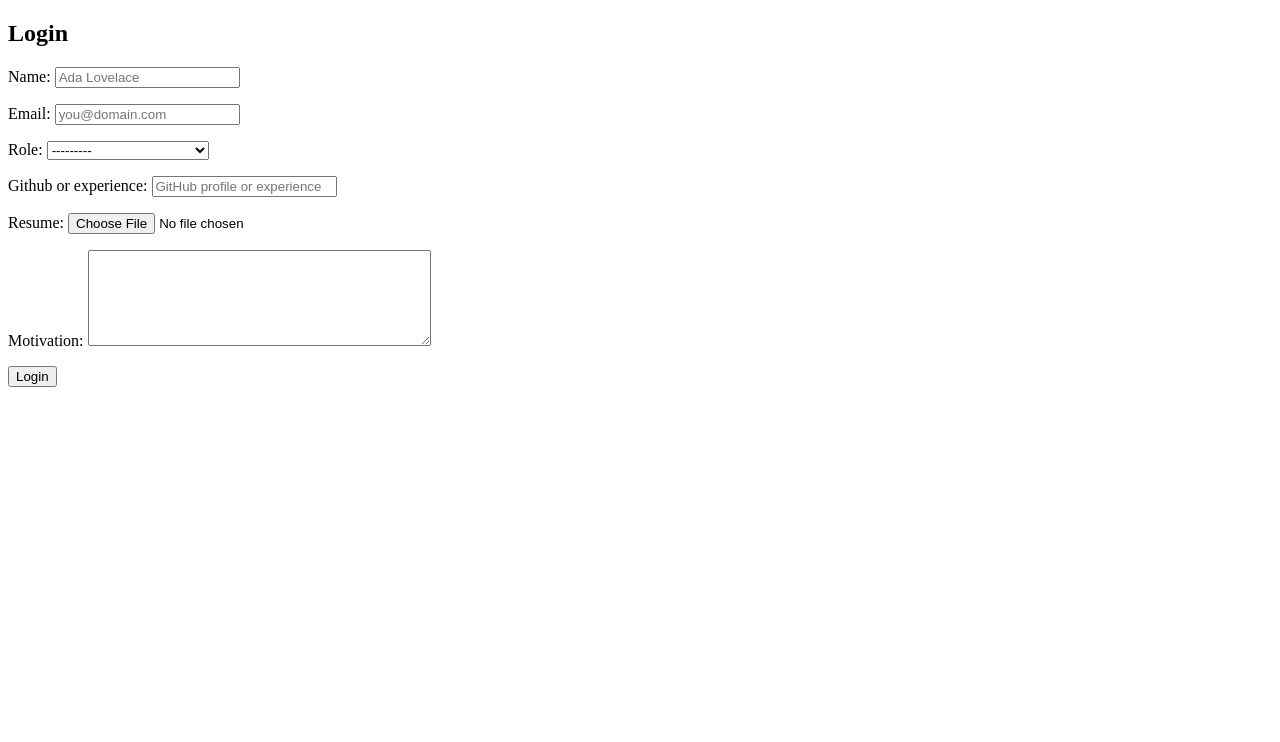
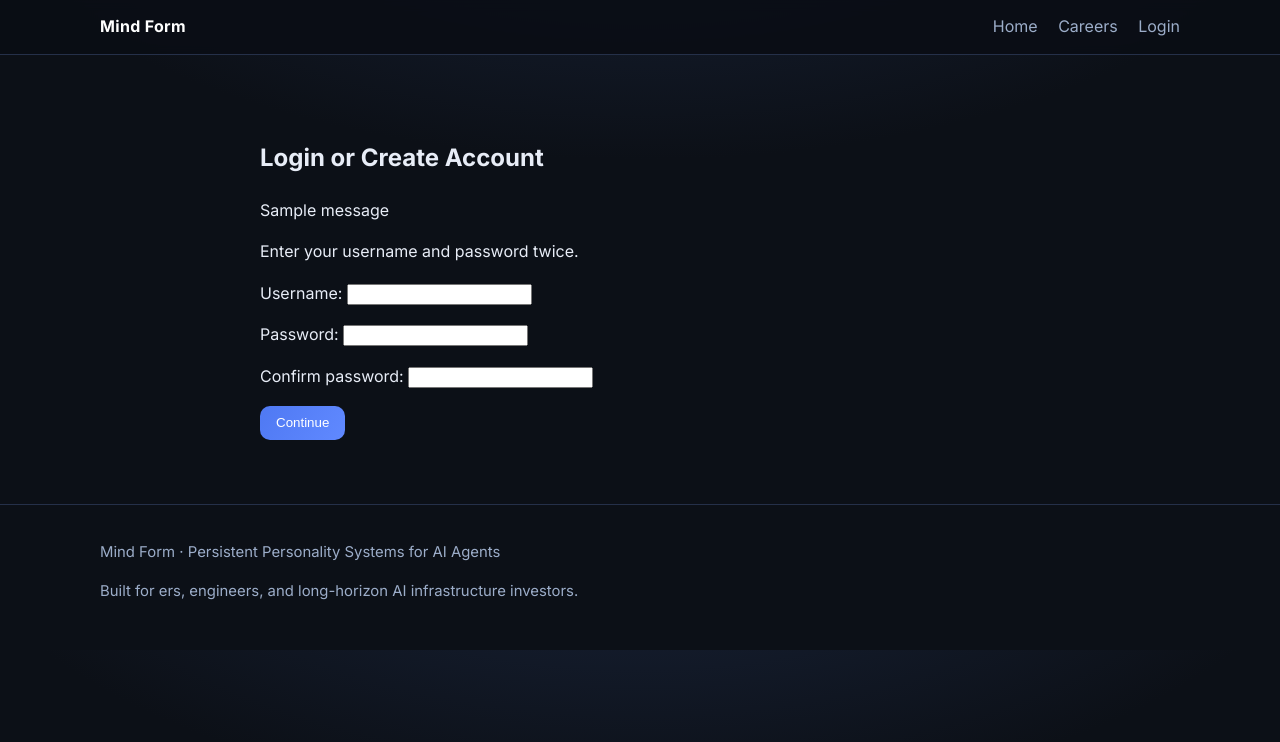
Before and after one commit to hasan-mavlonov/stablemind_landing, a Django app: template core/templates/core/login.html in a window 1280 px wide. Shown: the top 742 px of the page. Run offline with Django 5.2, Linux system fonts and the light colour scheme; the template is opened without the code that fills it: values that come from a table or form of the project are taken from there, others are empty; tables that the repository leaves empty hold one stand-in row (values such as "Sample post"); one stand-in notice (Sample message) is shown.

Commit message:
Update auth flow and remove startup migrations

```diff
--- a/core/apps.py
+++ b/core/apps.py
@@ -3,7 +3,3 @@ from django.apps import AppConfig
 class CoreConfig(AppConfig):
     default_auto_field = 'django.db.models.BigAutoField'
     name = 'core'
-
-    def ready(self):
-        from .startup import run_migrations
-        run_migrations()
--- a/core/forms.py
+++ b/core/forms.py
@@ -1,4 +1,5 @@
 from django import forms
+from django.contrib.auth.models import User
 from .models import Application
 
 
@@ -22,3 +23,16 @@ class ApplicationForm(forms.ModelForm):
             "resume": forms.ClearableFileInput(attrs={"accept": ".pdf,.doc,.docx"}),
             "motivation": forms.Textarea(attrs={"rows": 6}),
         }
+
+
+class AuthForm(forms.Form):
+    username = forms.CharField(max_length=150)
+    password = forms.CharField(widget=forms.PasswordInput)
+    confirm_password = forms.CharField(widget=forms.PasswordInput)
+
+    def clean_username(self):
+        return self.cleaned_data["username"].strip()
+
+    def username_exists(self):
+        username = self.cleaned_data.get("username", "")
+        return User.objects.filter(username=username).exists()
--- a/core/templates/core/base.html
+++ b/core/templates/core/base.html
@@ -19,6 +19,11 @@
             <nav>
                 <a href="/">Home</a>
                 <a href="/careers/">Careers</a>
+                {% if request.user.is_authenticated %}
+                    <a href="{% url 'logout' %}">Logout</a>
+                {% else %}
+                    <a href="{% url 'login' %}">Login</a>
+                {% endif %}
             </nav>
         </div>
     </header>
--- a/core/templates/core/login.html
+++ b/core/templates/core/login.html
@@ -1,18 +1,30 @@
-<!DOCTYPE html>
-<html>
-<head>
-    <title>Login</title>
-</head>
-<body>
+{% extends 'core/base.html' %}
 
-<h2>Login</h2>
+{% block title %}Account | Mind Form{% endblock %}
 
-<form method="post">
-    {% csrf_token %}
-    {{ form.as_p }}
+{% block content %}
+<section class="section">
+    <div class="container narrow">
+        <h2>Login or Create Account</h2>
 
-    <button type="submit">Login</button>
-</form>
+        {% if messages %}
+            {% for message in messages %}
+                <p>{{ message }}</p>
+            {% endfor %}
+        {% endif %}
 
-</body>
-</html>
+        {% if logged_in %}
+            <p>You are logged in.</p>
+            <a class="btn btn-primary" href="{% url 'landing' %}">Go to homepage</a>
+            <a class="btn" href="{% url 'logout' %}">Logout</a>
+        {% else %}
+            <p>Enter your username and password twice.</p>
+            <form method="post">
+                {% csrf_token %}
+                {{ form.as_p }}
+                <button class="btn btn-primary" type="submit">Continue</button>
+            </form>
+        {% endif %}
+    </div>
+</section>
+{% endblock %}
--- a/stablemind/urls.py
+++ b/stablemind/urls.py
@@ -1,7 +1,14 @@
 from django.contrib import admin
-from django.urls import path, include
+from django.urls import path
 
-from core.views import landing_page, careers_page, serve_resume, research_paper_page
+from core.views import (
+    landing_page,
+    careers_page,
+    serve_resume,
+    research_paper_page,
+    auth_page,
+    logout_page,
+)
 
 urlpatterns = [
     path('admin/', admin.site.urls),
@@ -12,6 +19,6 @@ urlpatterns = [
 
     path('media/resumes/<str:filename>/', serve_resume),
 
-    # AUTH (safe)
-    path('accounts/', include('django.contrib.auth.urls')),
+    path('accounts/login/', auth_page, name='login'),
+    path('accounts/logout/', logout_page, name='logout'),
 ]
```
Also changed, not shown: core/views.py (+41 -1 lines).
